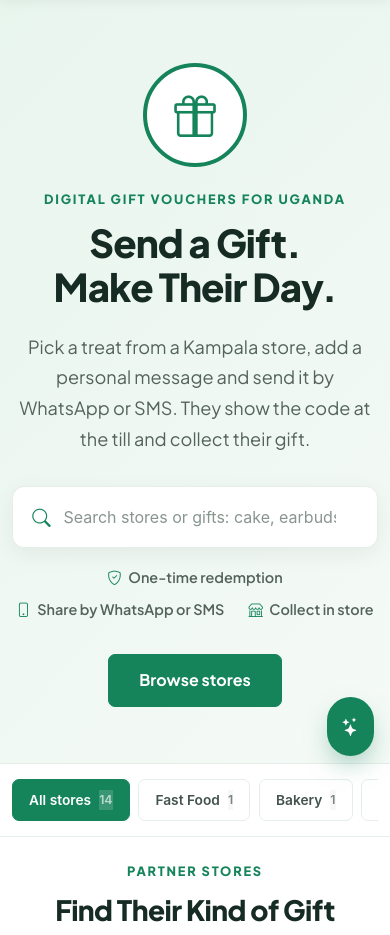
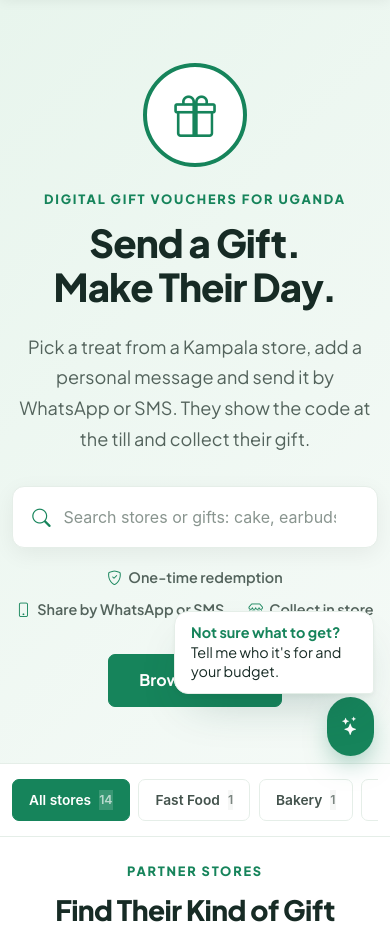
Before and after one commit to keepdaping/smart-gifting, a Flask app: page / in a window 390 px wide. Shown: the part 72-1007 px from the top of the page. Run offline with Flask 3, Linux system fonts and the light colour scheme; data comes from the database, SQL or seed files in the repository; some libraries are stand-ins or nearby versions.

Commit message:
Animate the AI gift finder button and results
- The floating button rises in after the page loads, pulses a soft ring
  three times, and its sparkle icon twinkles every few seconds.
- On the homepage a small 'Not sure what to get?' bubble appears once per
  visit and opens the panel when tapped.
- Results fade up one after another.
- All motion is turned off for people who ask for reduced motion.

Co-Authored-By: Claude Opus 5.5 <noreply@anthropic.com>
Claude-Session: https://claude.ai/code/session_01EAowH2wcDR9TXFJVaDJ3xk

```diff
--- a/static/css/app.css
+++ b/static/css/app.css
@@ -3645,3 +3645,111 @@ h1, h2, h3, h4, h5,
 @media (max-width: 575.98px) {
     .hero__ai-hint { display: none; }
 }
+
+/* AI gift finder: motion ------------------------------------------- */
+/* 1. The button rises in shortly after the page loads */
+.finder-fab {
+    animation: finder-fab-in .6s var(--sg-ease) .5s both;
+    isolation: isolate;
+}
+
+/* 2. A soft ring pulses out three times to draw the eye, then stops */
+.finder-fab::before {
+    content: "";
+    position: absolute;
+    inset: 0;
+    z-index: -1;
+    border-radius: inherit;
+    background: var(--sg-primary);
+    animation: finder-fab-pulse 2.2s ease-out 1.4s 3;
+    opacity: 0;
+}
+
+/* 3. The sparkle icon twinkles every few seconds */
+.finder-fab .bi-stars {
+    display: inline-block;
+    animation: finder-twinkle 4s ease-in-out 2s infinite;
+}
+
+.finder-fab:hover .bi-stars { animation: finder-spin .6s var(--sg-ease); }
+
+/* 4. A small speech bubble invites people in, once per visit */
+.finder-teaser {
+    position: fixed;
+    right: clamp(1rem, 3vw, 2rem);
+    bottom: calc(clamp(1rem, 3vw, 2rem) + 4.1rem);
+    z-index: 1040;
+    max-width: 240px;
+    padding: .7rem 1rem;
+    color: var(--sg-ink);
+    background: #fff;
+    border: 1px solid var(--sg-line);
+    border-radius: 14px 14px 4px 14px;
+    box-shadow: var(--sg-shadow-lift, 0 12px 32px rgb(10 61 46 / 14%));
+    font: inherit;
+    font-size: .9rem;
+    line-height: 1.35;
+    text-align: left;
+    cursor: pointer;
+    animation: finder-teaser-in .45s var(--sg-ease) both;
+}
+
+.finder-teaser strong { color: var(--sg-primary); }
+.finder-teaser.is-leaving { animation: finder-teaser-out .3s ease both; }
+
+/* 5. Results fade up one after another */
+.finder-panel #finderResults > div {
+    animation: finder-card-in .45s var(--sg-ease) both;
+    animation-delay: calc(var(--i, 0) * 70ms);
+}
+
+.finder-panel .finder__status:not(:empty) { animation: finder-teaser-in .3s ease both; }
+
+@keyframes finder-fab-in {
+    from { opacity: 0; transform: translateY(24px) scale(.9); }
+    to { opacity: 1; transform: none; }
+}
+
+@keyframes finder-fab-pulse {
+    0% { opacity: .45; transform: scale(1); }
+    100% { opacity: 0; transform: scale(1.45, 1.8); }
+}
+
+@keyframes finder-twinkle {
+    0%, 80%, 100% { transform: scale(1) rotate(0); }
+    86% { transform: scale(1.3) rotate(-12deg); }
+    92% { transform: scale(.9) rotate(8deg); }
+}
+
+@keyframes finder-spin {
+    from { transform: rotate(0) scale(1); }
+    50% { transform: rotate(180deg) scale(1.25); }
+    to { transform: rotate(360deg) scale(1); }
+}
+
+@keyframes finder-teaser-in {
+    from { opacity: 0; transform: translateY(8px); }
+    to { opacity: 1; transform: none; }
+}
+
+@keyframes finder-teaser-out {
+    to { opacity: 0; transform: translateY(8px); }
+}
+
+@keyframes finder-card-in {
+    from { opacity: 0; transform: translateY(14px); }
+    to { opacity: 1; transform: none; }
+}
+
+@media (max-width: 575.98px) {
+    .finder-teaser { bottom: calc(1rem + 3.9rem); max-width: 200px; }
+}
+
+@media (prefers-reduced-motion: reduce) {
+    .finder-fab,
+    .finder-fab::before,
+    .finder-fab .bi-stars,
+    .finder-teaser,
+    .finder-panel #finderResults > div,
+    .finder-panel .finder__status:not(:empty) { animation: none !important; }
+}
--- a/static/js/app.js
+++ b/static/js/app.js
@@ -489,7 +489,11 @@ document.addEventListener("DOMContentLoaded", () => {
             const stores = new Set(recs.map((r) => r.merchant.name)).size;
             status.textContent = `${recs.length} gift${recs.length === 1 ? "" : "s"} from ${stores} store${stores === 1 ? "" : "s"}` +
                 (data.budget ? `, all within ${ugx(data.budget)}.` : ".");
-            recs.forEach((rec) => results.append(card(rec)));
+            recs.forEach((rec, i) => {
+                const node = card(rec);
+                node.style.setProperty("--i", i);
+                results.append(node);
+            });
         } catch (error) {
             if (requestId === lastRequest) {
                 status.textContent = error && error.name === "TimeoutError"
@@ -508,6 +512,47 @@ document.addEventListener("DOMContentLoaded", () => {
         run(input.value);
     });
     const panel = document.getElementById("giftFinder");
+    const fab = document.querySelector(".finder-fab");
+
+    // A small speech bubble above the button, shown once per visit on the homepage.
+    let teaser = null;
+    const hideTeaser = () => {
+        if (!teaser) {
+            return;
+        }
+        const node = teaser;
+        teaser = null;
+        node.classList.add("is-leaving");
+        node.addEventListener("animationend", () => node.remove(), { once: true });
+        setTimeout(() => node.remove(), 500);
+    };
+    const seen = () => {
+        try { return sessionStorage.getItem("sgFinderTeaser") === "1"; } catch (e) { return true; }
+    };
+    const markSeen = () => {
+        try { sessionStorage.setItem("sgFinderTeaser", "1"); } catch (e) { /* storage blocked: show again next time */ }
+    };
+    if (fab && panel && window.location.pathname === "/" && !seen()) {
+        setTimeout(() => {
+            if (panel.classList.contains("show")) {
+                return;
+            }
+            teaser = document.createElement("button");
+            teaser.type = "button";
+            teaser.className = "finder-teaser";
+            teaser.innerHTML = "<strong>Not sure what to get?</strong><br>Tell me who it's for and your budget.";
+            teaser.addEventListener("click", () => {
+                window.bootstrap && window.bootstrap.Offcanvas.getOrCreateInstance(panel).show();
+            });
+            document.body.append(teaser);
+            markSeen();
+            setTimeout(hideTeaser, 7000);
+        }, 3500);
+    }
+    if (panel) {
+        panel.addEventListener("show.bs.offcanvas", hideTeaser);
+    }
+
     if (panel && window.bootstrap) {
         panel.addEventListener("shown.bs.offcanvas", () => input.focus());
         if (window.location.hash === "#giftFinder") {
```
